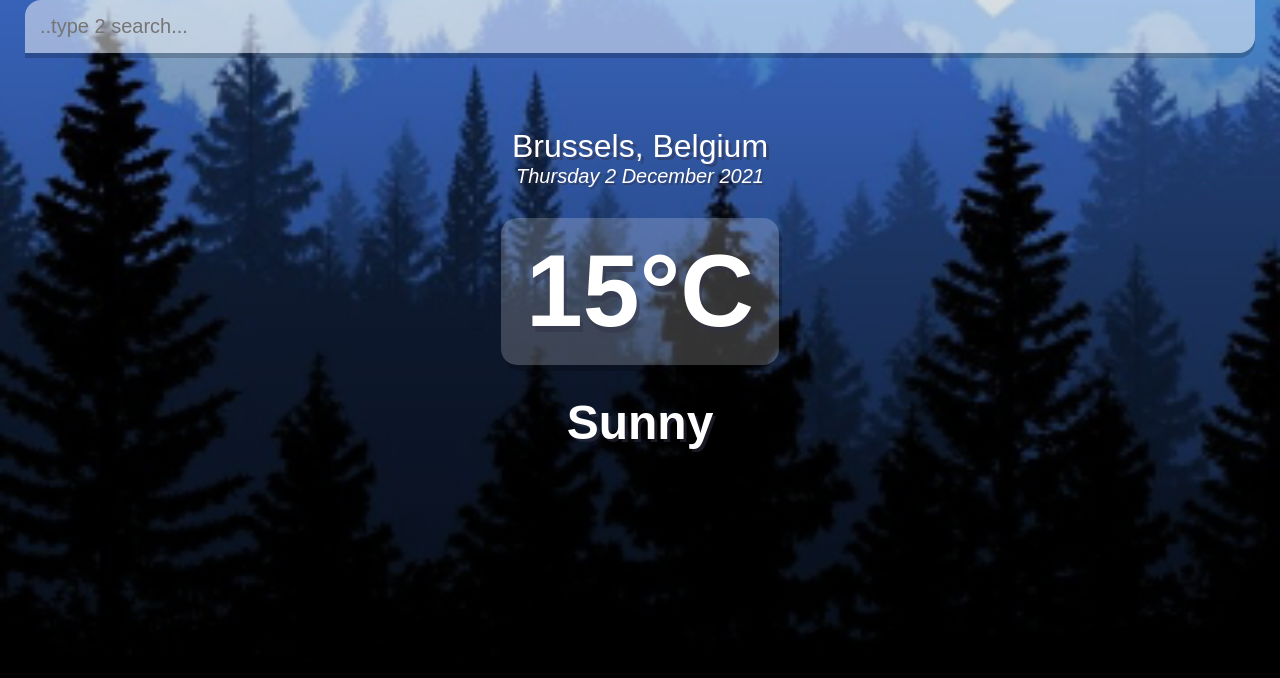
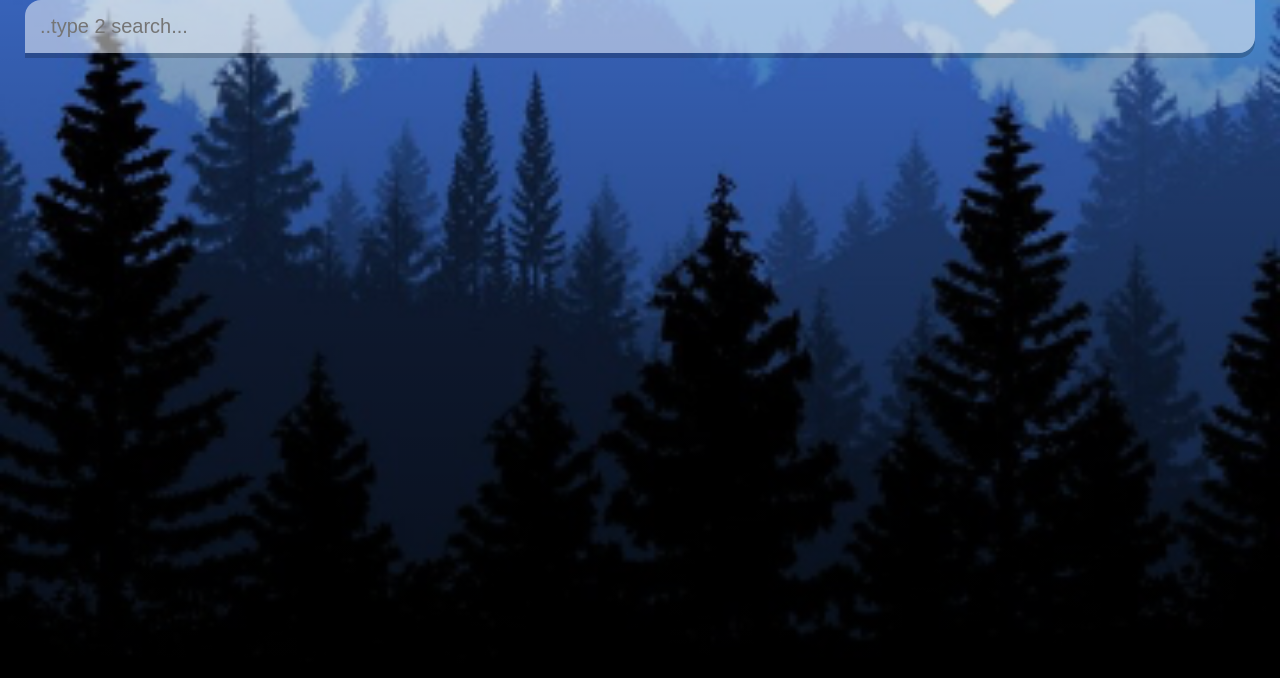
Before and after one commit to phaedonv/open-weather-react, a React (Create React App) app: page / in a window 1280 px wide. Shown: the top 678 px of the page. Built offline with nearby package versions, Linux system fonts and the light colour scheme.

Commit message:
query location

```diff
--- a/src/App.js
+++ b/src/App.js
@@ -47,8 +47,10 @@
             onKeyPress={search}
           />
         </div>
-        <div className="location-box">
-          <div className="location">Brussels, Belgium</div>
+        {(typeof weather.main != "undefined") ? (
+        <div>
+          <div className="location-box">
+          <div className="location">{weather.name}, {weather.sys.country}</div>
           <div className="date">{dateBuilder(new Date())}</div>
         </div>
         <div className="weather-box">
@@ -57,6 +59,8 @@
           </div>
           <div className="weather">Sunny</div>
         </div>
+        </div>
+        ) : ('')}
       </main>
     </div>
   );
```
